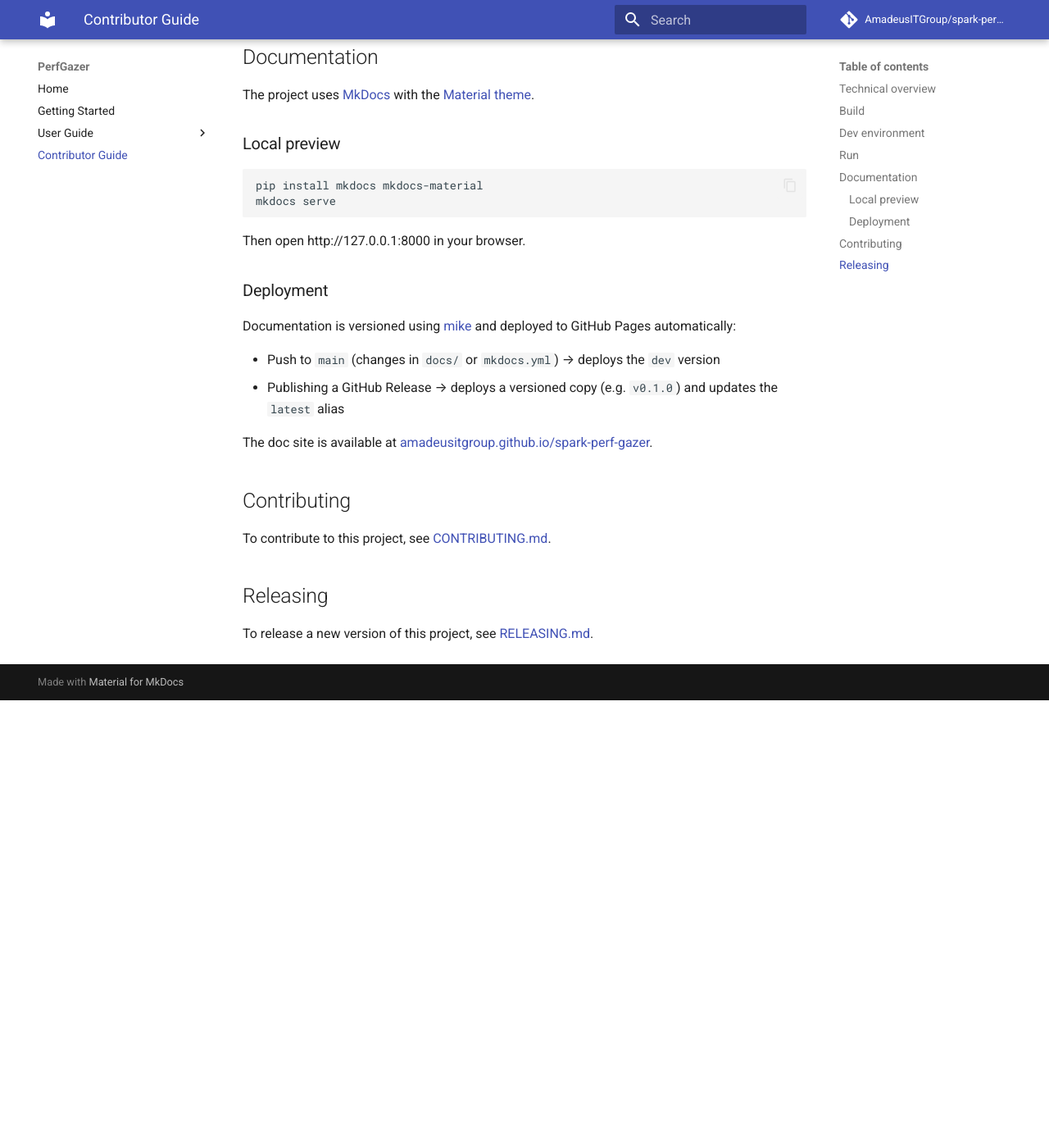
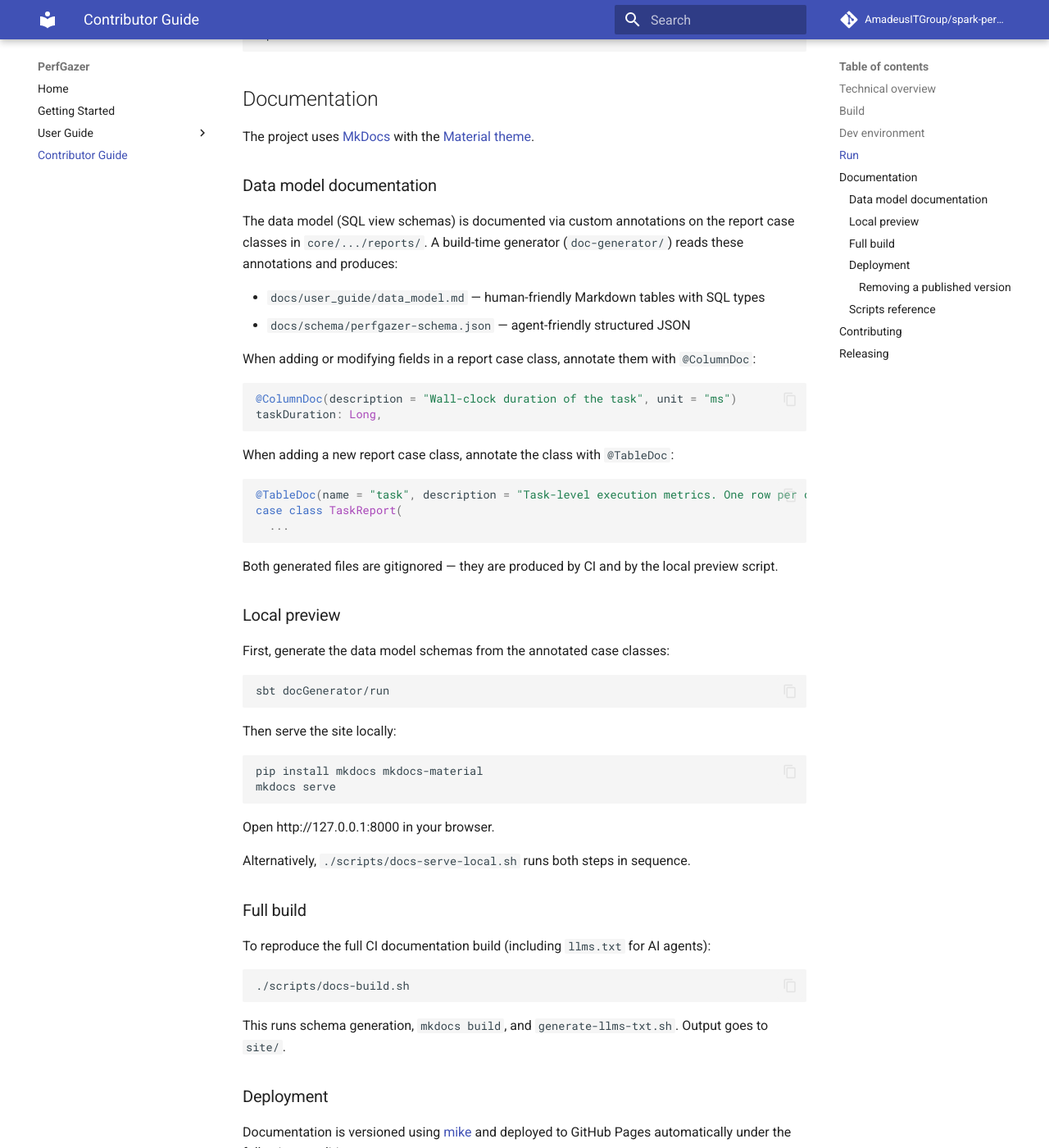
Before and after one commit to AmadeusITGroup/spark-perf-gazer, an MkDocs documentation site: the page built from docs/contributor_guide.md, in a window 1280 px wide and 1400 px high, scrolled down 1682 px. Shown: the whole window at 82% size. Built offline with MkDocs 1.6.1 and Material for MkDocs 9.7.7, drawn with Linux system fonts in a browser that asks for light colours; comment, search, counter and statistics services are not loaded; the version menu is left out; before the commit the page ends 2536 px from its top, so only the background shows below that; some of the changed text lies outside the part shown.

Commit message:
Add annotation-based data model documentation (#25)
* Add annotation-based data model documentation

- @SchemaReport and @SchemaDoc annotations on report case classes
- Scalameta-based doc-generator emitting Markdown (SQL types) and JSON
- llms.txt + llms-full.txt for agent discoverability
- MkDocs theme override with <link> tags for llms.txt discovery
- CI workflow updated to generate schemas before deploy
- Scripts: docs-build.sh, docs-serve-local.sh, generate-llms-txt.sh
- Contributor guide updated with data model docs workflow

* Replace scalameta AST parsing with reflection in doc generator

- Convert SchemaDoc and SchemaReport from Scala StaticAnnotation to
  Java annotations with @Retention(RUNTIME) for runtime visibility
- Rewrite SchemaDocGenerator to use Java reflection for annotation
  values and Scala reflection for accurate generic type resolution
- Make docGenerator subproject depend on core, drop scalameta dependency
  and separate Scala 2.13 version
- Update all @SchemaDoc/@SchemaReport call sites to use named arguments
  as required by Scala 2.12 for Java annotations

* refactor: derive llms.txt file list from mkdocs.yml nav

* docs: document how to remove a published doc version

* Rename schema annotations: SchemaDoc -> ColumnDoc, SchemaReport -> TableDoc

- Rename @SchemaDoc to @ColumnDoc with value -> description
- Rename @SchemaReport to @TableDoc with value -> name
- Update all report classes, SqlNode, generator, and docs

* docs: rephrase deployment conditions in contributor guide

* test: add unit tests for SchemaDocGenerator

````diff
--- a/docs/contributor_guide.md
+++ b/docs/contributor_guide.md
@@ -20,6 +20,8 @@
 to the type of `Event`.
 
 A `Report` is a type that represents the report unit shared with the end-user.
+Report case classes are annotated with `@TableDoc` and `@ColumnDoc` to serve as the single source of truth
+for the data model documentation (see [Data model documentation](#data-model-documentation) below).
 
 A `Filter` is a filter that operates on `Report`s, so that the end-user can have some control to focus specific aspects of
 their Spark ETL (like *file pruning* for instance).
@@ -76,23 +78,89 @@
 
 The project uses [MkDocs](https://www.mkdocs.org/) with the [Material theme](https://squidfunk.github.io/mkdocs-material/).
 
+### Data model documentation
+
+The data model (SQL view schemas) is documented via custom annotations on the report case classes in `core/.../reports/`.
+A build-time generator (`doc-generator/`) reads these annotations and produces:
+
+- `docs/user_guide/data_model.md` — human-friendly Markdown tables with SQL types
+- `docs/schema/perfgazer-schema.json` — agent-friendly structured JSON
+
+When adding or modifying fields in a report case class, annotate them with `@ColumnDoc`:
+
+```scala
+@ColumnDoc(description = "Wall-clock duration of the task", unit = "ms")
+taskDuration: Long,
+```
+
+When adding a new report case class, annotate the class with `@TableDoc`:
+
+```scala
+@TableDoc(name = "task", description = "Task-level execution metrics. One row per completed Spark task.")
+case class TaskReport(
+  ...
+```
+
+Both generated files are gitignored — they are produced by CI and by the local preview script.
+
 ### Local preview
+
+First, generate the data model schemas from the annotated case classes:
+
+```bash
+sbt docGenerator/run
+```
+
+Then serve the site locally:
 
 ```bash
 pip install mkdocs mkdocs-material
 mkdocs serve
 ```
 
-Then open http://127.0.0.1:8000 in your browser.
+Open http://127.0.0.1:8000 in your browser.
+
+Alternatively, `./scripts/docs-serve-local.sh` runs both steps in sequence.
+
+### Full build
+
+To reproduce the full CI documentation build (including `llms.txt` for AI agents):
+
+```bash
+./scripts/docs-build.sh
+```
+
+This runs schema generation, `mkdocs build`, and `generate-llms-txt.sh`. Output goes to `site/`.
 
 ### Deployment
 
-Documentation is versioned using [mike](https://github.com/jimporter/mike) and deployed to GitHub Pages automatically:
+Documentation is versioned using [mike](https://github.com/jimporter/mike) and deployed to GitHub Pages automatically under the following conditions:
 
-- Push to `main` (changes in `docs/` or `mkdocs.yml`) → deploys the `dev` version
-- Publishing a GitHub Release → deploys a versioned copy (e.g. `v0.1.0`) and updates the `latest` alias
+- When pushing to `main` with changes in `docs/`, `mkdocs.yml`, report classes, or `doc-generator/`, the `dev` version is deployed.
+- When publishing a GitHub Release, a versioned copy (e.g. `v0.1.0`) is deployed and the `latest` alias is updated.
 
 The doc site is available at [amadeusitgroup.github.io/spark-perf-gazer](https://amadeusitgroup.github.io/spark-perf-gazer/).
+
+#### Removing a published version
+
+Deleting a GitHub Release does **not** remove the version from the docs site — versioned docs live as static files on the `gh-pages` branch, independent of GitHub Releases.
+
+To remove a version from the docs site:
+
+```bash
+mike delete <version>   # e.g. mike delete v0.1.0
+git push origin gh-pages
+```
+
+If you also want to clean up the GitHub Release and its tag, do that separately via the GitHub UI or CLI.
+
+### Scripts reference
+
+| Script | Purpose |
+|--------|---------|
+| `scripts/docs-serve-local.sh` | Full local docs build + live preview server (`mkdocs serve`) |
+| `scripts/docs-build.sh` | Full docs build (schemas + MkDocs + llms.txt), same as CI |
+| `scripts/generate-llms-txt.sh` | Generate `llms.txt` and `llms-full.txt` in `docs/` for agent consumption |
 
 ## Contributing
 
--- /dev/null
+++ b/docs/overrides/main.html
@@ -0,0 +1,6 @@
+{% extends "base.html" %}
+
+{% block extrahead %}
+  <link rel="alternate" type="text/plain" href="{{ config.site_url }}llms.txt" title="LLM-friendly documentation index" />
+  <link rel="alternate" type="text/plain" href="{{ config.site_url }}llms-full.txt" title="LLM-friendly full documentation" />
+{% endblock %}
--- a/mkdocs.yml
+++ b/mkdocs.yml
@@ -7,6 +7,7 @@
 
 theme:
   name: material
+  custom_dir: docs/overrides
   features:
     - navigation.instant
     - navigation.indexes
@@ -22,6 +23,7 @@
       - Databricks: user_guide/databricks.md
       - Analyze with SQL: user_guide/analyze_sql.md
       - Analyze with Scala: user_guide/analyze_scala.md
+      - Data Model Reference: user_guide/data_model.md
   - Contributor Guide: contributor_guide.md
 
 markdown_extensions:
````
Also changed, not shown: README.md (+6 -0 lines), 15 other files.
